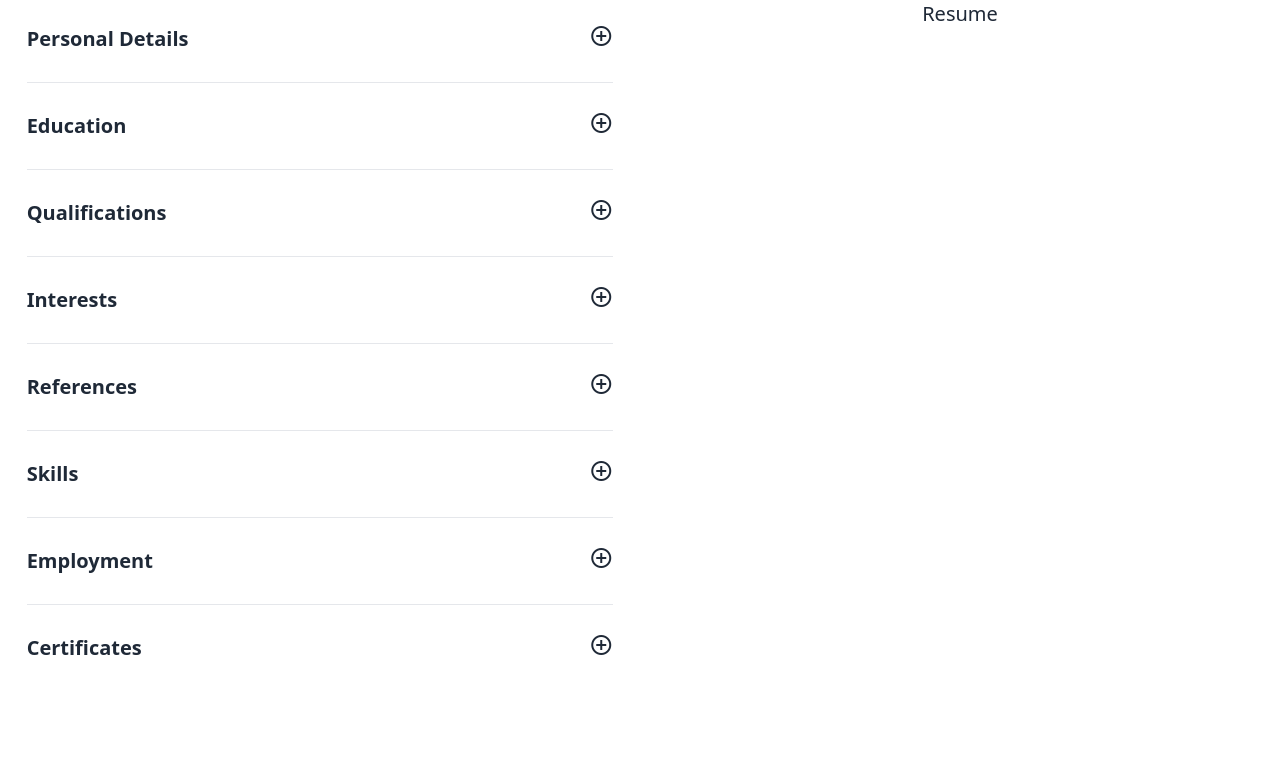
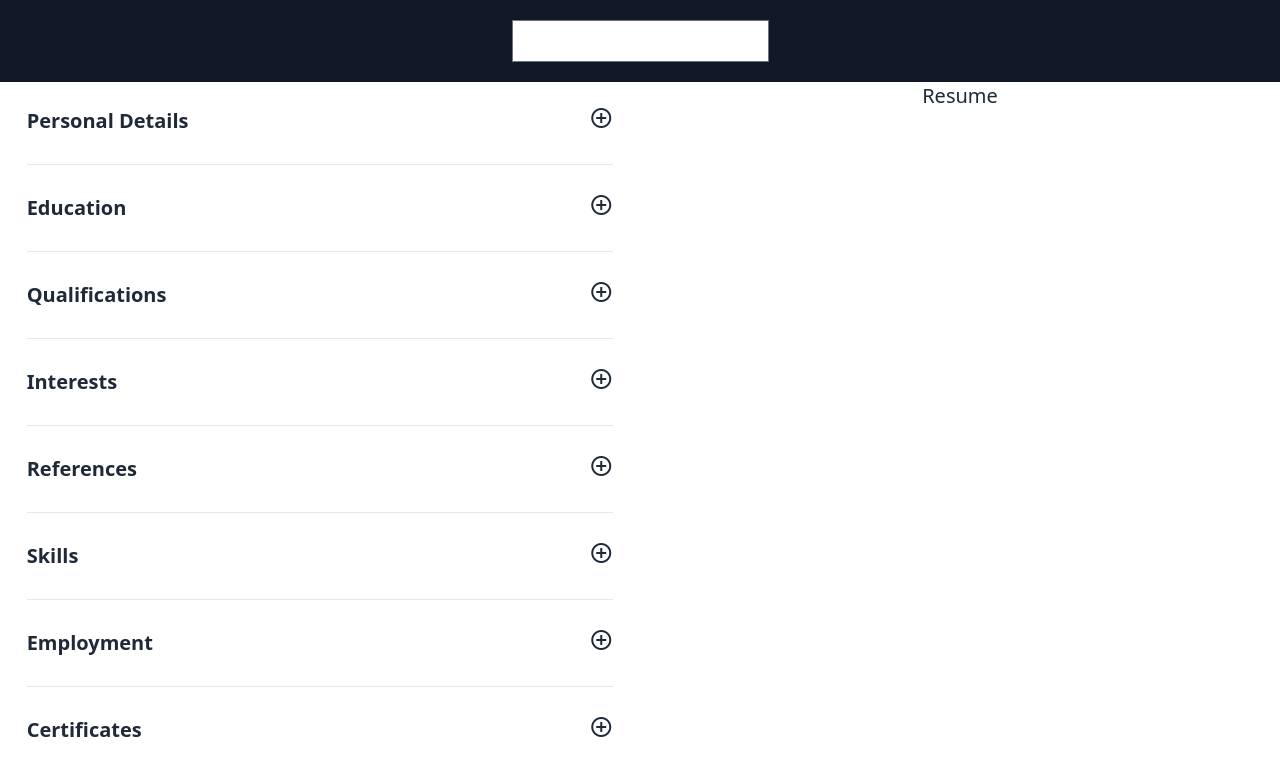
Before and after one commit to Ja-Uyoma/CV-Application, a React (Vite) app: page / in a window 1280 px wide. Shown: the top 776 px of the page. Built offline with nearby package versions, Linux system fonts and the light colour scheme.

Commit message:
feat: enable the user to dynamically set the page title

```diff
--- a/src/App.tsx
+++ b/src/App.tsx
@@ -1,12 +1,36 @@
+import { ChangeEvent, useEffect, useState } from "react";
+
 import { Preview } from "./components/preview";
 import { Resume } from "./components/resume";
 
 function App() {
+  const [title, setTitle] = useState("Untitled resume");
+
+  useEffect(() => {
+    document.title = title;
+  }, [title]);
+
   return (
-    <main className="flex">
-      <Resume />
-      <Preview />
-    </main>
+    <>
+      <header className="text-center py-5 text-white font-medium bg-gray-900">
+        <h1>
+          <label>
+            <input
+              type="text"
+              placeholder="Untitled resume"
+              value={title}
+              onChange={(e: ChangeEvent<HTMLInputElement>) =>
+                setTitle(e.target.value)
+              }
+            />
+          </label>
+        </h1>
+      </header>
+      <main className="flex">
+        <Resume />
+        <Preview />
+      </main>
+    </>
   );
 }
 
```
